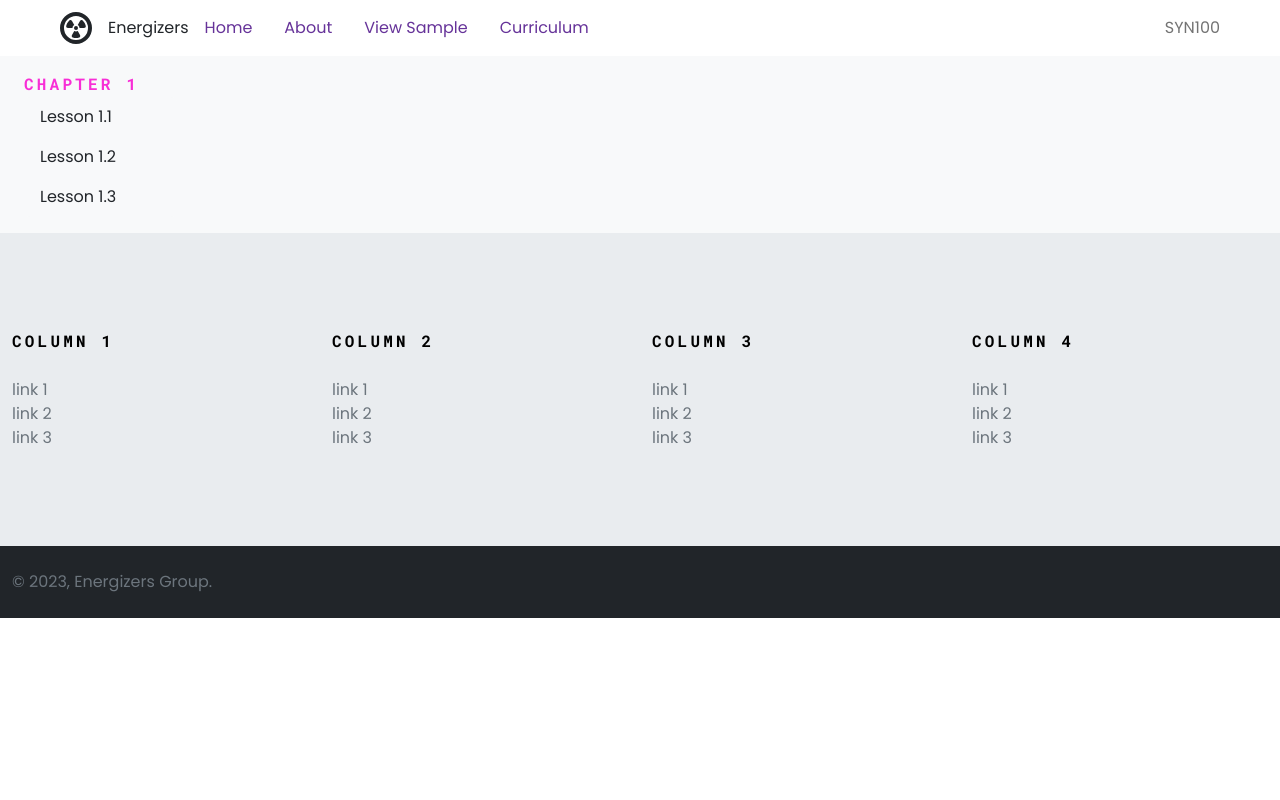
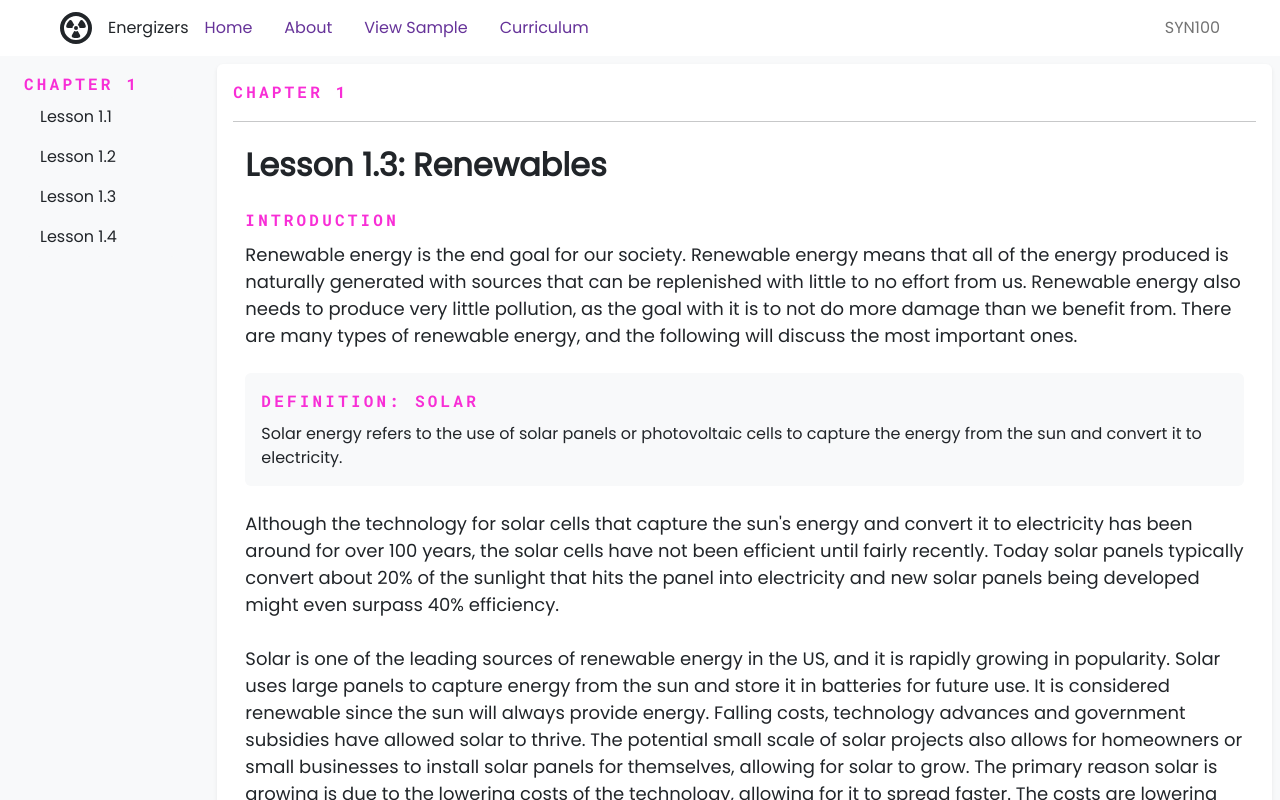
Before and after one commit to dyoo47/SYN100-Energizers, a React (Create React App) app: page /curriculum in a window 1280 px wide. Both pictures are taken after a click on the button "Lesson 1.3". Shown: the top 800 px of the page. Built offline with nearby package versions, Linux system fonts and the light colour scheme.

Commit message:
Added lesson 3 and 4

```diff
--- a/src/Curriculum.js
+++ b/src/Curriculum.js
@@ -12,6 +12,8 @@ import {
 } from "reactstrap";
 import L1 from "./lessons/L1";
 import L2 from "./lessons/L2";
+import L3 from "./lessons/L3";
+import L4 from "./lessons/L4";
 
 const Curriculum = () => {
   const [lesson, setLesson] = React.useState(1);
@@ -44,12 +46,16 @@ const Curriculum = () => {
                   <Item lessonId={1}>Lesson 1.1</Item>
                   <Item lessonId={2}>Lesson 1.2</Item>
                   <Item lessonId={3}>Lesson 1.3</Item>
+                  <Item lessonId={4}>Lesson 1.4</Item>
                 </ListGroup>
               </Item>
             </ListGroup>
           </Col>
           <Col>
-            {lesson === 1 && <L1 />} {lesson === 2 && <L2 />}
+            {lesson === 1 && <L1 />}
+            {lesson === 2 && <L2 />}
+            {lesson === 3 && <L3 />}
+            {lesson === 4 && <L4 />}
           </Col>
         </Row>
       </section>
--- /dev/null
+++ b/src/lessons/L3.js
@@ -0,0 +1,141 @@
+import React from "react";
+import LessonWrapper from "../components/LessonWrapper";
+import Definition from "../components/Definition";
+import Label from "../components/Label";
+import { List } from "reactstrap";
+
+const L3 = () => {
+  return (
+    <LessonWrapper chapter="Chapter 1" lesson="Lesson 1.3: Renewables">
+      <Label>Introduction</Label>
+      <span className="fparagraph">
+        Renewable energy is the end goal for our society. Renewable energy means
+        that all of the energy produced is naturally generated with sources that
+        can be replenished with little to no effort from us. Renewable energy
+        also needs to produce very little pollution, as the goal with it is to
+        not do more damage than we benefit from. There are many types of
+        renewable energy, and the following will discuss the most important
+        ones.
+      </span>
+      <Definition title="solar">
+        Solar energy refers to the use of solar panels or photovoltaic cells to
+        capture the energy from the sun and convert it to electricity.
+      </Definition>
+      <span className="fparagraph">
+        Although the technology for solar cells that capture the sun's energy
+        and convert it to electricity has been around for over 100 years, the
+        solar cells have not been efficient until fairly recently. Today solar
+        panels typically convert about 20% of the sunlight that hits the panel
+        into electricity and new solar panels being developed might even surpass
+        40% efficiency.
+        <br />
+        <br />
+        Solar is one of the leading sources of renewable energy in the US, and
+        it is rapidly growing in popularity. Solar uses large panels to capture
+        energy from the sun and store it in batteries for future use. It is
+        considered renewable since the sun will always provide energy. Falling
+        costs, technology advances and government subsidies have allowed solar
+        to thrive. The potential small scale of solar projects also allows for
+        homeowners or small businesses to install solar panels for themselves,
+        allowing for solar to grow. The primary reason solar is growing is due
+        to the lowering costs of the technology, allowing for it to spread
+        faster. The costs are lowering still, allowing for even more people to
+        adopt solar in the coming years. States with a lot of sunlight and large
+        land areas are favorable for solar production. As of 2020, solar
+        accounts for 3% of the electricity generated in the US, and the top
+        solar producing states were:
+        <List>
+          <li>California</li>
+          <li>Arizona</li>
+          <li>North Carolina</li>
+        </List>
+      </span>
+      <Label>Drawbacks</Label>
+      <span className="fparagraph">
+        The generation of solar energy releases no pollution, so the polluting
+        effects of solar are constrained to the initial manufacture of solar
+        panels and the batteries that store the solar energy. The manufacturing
+        can release toxic chemicals such as copper, selenium, and lithium, which
+        could be harmful in the environments they are mined in. The mines are
+        also dangerous to their workers - cobalt mines among others require
+        workers to work long hours in unsafe environments.
+      </span>
+      <Definition title="Wind">
+        Wind energy is electrical energy generated from harnessing the kinetic
+        energy of the wind via windmills or wind turbines.
+      </Definition>
+      <span className="fparagraph">
+        When light from the sun hits the planet some of its energy is dissipated
+        into the atmosphere as heat. The air over land typically heats up faster
+        than air over the ocean which leads it to expand and rise. Cooler air
+        moves in to fill the space the warm air was leading to wind. Windmills
+        have been in use generating electricity for over 100 years and today
+        wind turbines convert about 40% of the kinetic energy from the wind into
+        electricity.
+        <br />
+        <br />
+        Wind power is one of the major sources of renewable energy in the US.
+        Wind power is generated using turbines that are located either onshore
+        or offshore, which spin in the presence of wind to capture its energy
+        and convert it into electricity. Wind is renewable since it relies on
+        the natural wind produced worldwide. Wind turbines can be large and used
+        in large farms, or small for individual businesses or homes to use for
+        electricity. Wind energy has experienced rapid growth in recent years
+        due to falling costs, supportive government policies, and advances in
+        technology. As a result, wind energy is expected to continue to grow in
+        importance as the United States transitions to cleaner and more
+        renewable sources of energy. In 2020, wind accounted for 8% of the
+        electricity generated in the United States. States with a lot of land
+        are most favorable for wind power generation, and the top states in the
+        US which generate wind are:
+        <List>
+          <li>Texas</li>
+          <li>Iowa</li>
+          <li>Oklahoma</li>
+        </List>
+      </span>
+      <Label>Drawbacks</Label>
+      <span className="fparagraph">
+        Wind power generation produces no pollution, and generally does not have
+        major environmental effects beyond initial construction and
+        installation. However, large scale wind farms can have impacts on
+        ecosystems and wildlife - most notable in bird migration patterns.
+        Efforts are made to reduce the effects of turbine installation on local
+        environments, with research done to make sure the area chosen for
+        installation would affect wildlife as little as possible.
+      </span>
+      <Definition title="Hydroelectric">
+        Hydroelectric power refers to energy generated from flowing water that
+        is used to drive a turbine.
+      </Definition>
+      <span className="fparagraph">
+        Hydroelectric power is one of the most important renewable energy
+        sources that the US uses today. Hydroelectric power plants generate
+        electricity by using the energy of falling water to turn turbines, which
+        then produce electricity. Hydroelectric power is a renewable source of
+        energy, as it relies on the natural water cycle to generate electricity.
+        Because of this, the states that can best utilize this are states with
+        access to large bodies of water with a lot of natural movement. New
+        hydroelectric plans are limited however, due to ecological concerns. In
+        2020, Hydroelectric power accounted for 7% of electricity generated in
+        the US, with the following states leading:
+        <List>
+          <li>Washington</li>
+          <li>Oregon</li>
+          <li>California</li>
+        </List>
+      </span>
+      <Label>Drawbacks</Label>
+      <span className="fparagraph">
+        Hydroelectric power produces no air pollution, but has effects that make
+        it a less favorable energy source. Hydroelectric power plant
+        installations often displace the people living near them, since the
+        plants are often near people who are there due to the close proximity to
+        water. Hydroelectric plants also displace wildlife and make severe
+        changes to river ecosystems. Hydroelectric power plants can also have
+        severe effects on local water quality and marine ecosystems.
+      </span>
+    </LessonWrapper>
+  );
+};
+export default L3;
--- /dev/null
+++ b/src/lessons/L4.js
@@ -0,0 +1,35 @@
+import React from "react";
+import LessonWrapper from "../components/LessonWrapper";
+import Definition from "../components/Definition";
+import Label from "../components/Label";
+import { List } from "reactstrap";
+
+const L4 = () => {
+  return (
+    <LessonWrapper chapter="Chapter 1" lesson="Lesson 1.4: Future">
+      <span className="fparagraph">
+        The future of energy production needs to be clean and renewable, so that
+        we can get the energy our society needs without damaging the environment
+        further than we already have. Research is already underway to improve
+        already existing renewable energy sources, lowering costs and allowing
+        for easier acquisition of the resources needed to build such sources.
+        But many consider Fusion power to be the final solution we need for
+        energy generation.
+        <br />
+        <br />
+        Fusion is an energy source which leverages the “fusion” of hydrogen
+        atoms to form helium - similar to how our sun generates electricity. The
+        fuel for this is hydrogen, which is virtually unlimited throughout our
+        universe. The amount of energy stored in such a reaction is immense, and
+        having a viable fusion option would solve our energy issues permanently.
+        Fusion is still being researched, and it is not yet a viable option for
+        energy production at any scale. Recently, news on this matter has been
+        improving. In late 2022, scientists developed the first energy positive
+        fusion reaction in a lab, showing that it is definitely possible to have
+        such energy production means. It may only be a few decades before we
+        start to see Fusion energy start to power our homes and businesses.
+      </span>
+    </LessonWrapper>
+  );
+};
+export default L4;
```
